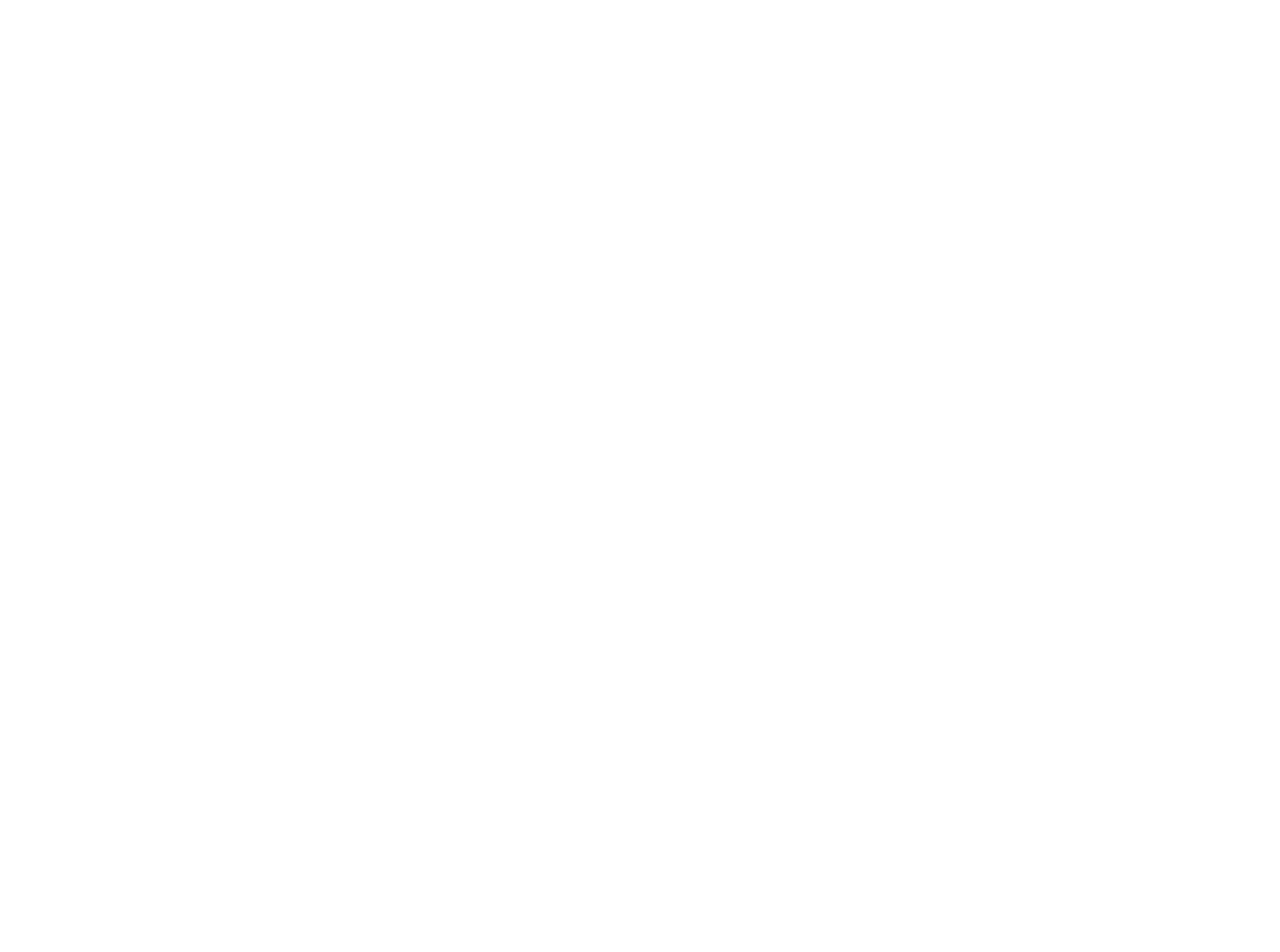
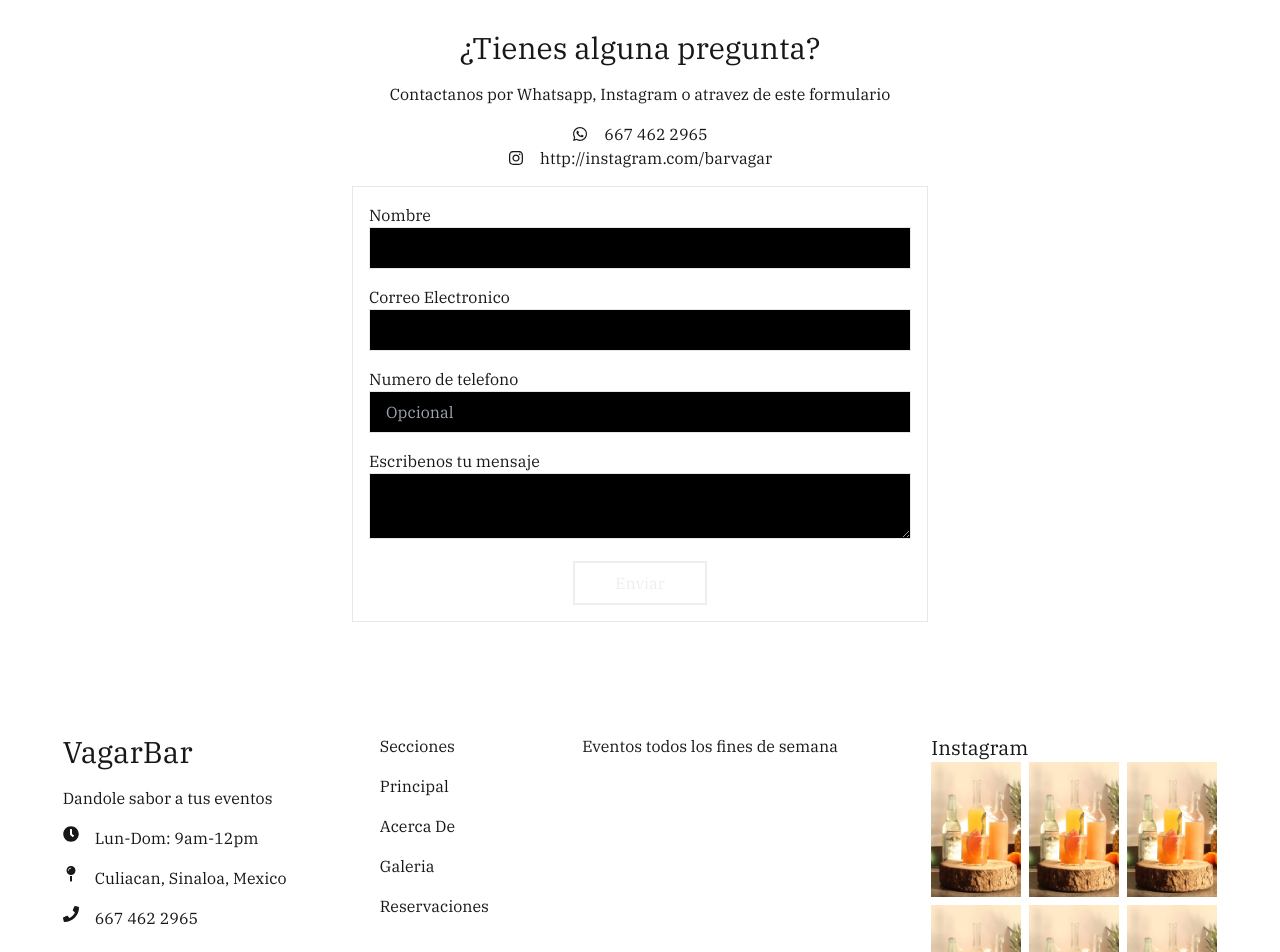
Before and after one commit to HectorVL95/vagarbar, a Next.js app: page / in a window 1280 px wide. Shown: the part 2820-3772 px from the top of the page. Before the commit the page ends 2770 px from the top, so only its background shows below. Built offline with nearby package versions, Linux system fonts and the light colour scheme.

Commit message:
marked up a form to send messages and also started a footer, will continue with it later

```diff
--- a/data/images.js
+++ b/data/images.js
@@ -1,31 +1,31 @@
 const images = [
   {
     id: 0,
-    img: '/img/IMG_6891.jpg'
+    img: '/img/IMG_6891.JPG'
   },
   {
     id: 1,
-    img: '/img/IMG_6904.jpg'
+    img: '/img/IMG_6904.JPG'
   },
   {
     id: 2,
-    img: '/img/IMG_6916.jpg'
+    img: '/img/IMG_6916.JPG'
   },
   {
     id: 3,
-    img: '/img/IMG_6923.jpg'
+    img: '/img/IMG_6923.JPG'
   },
   {
     id: 4,
-    img: '/img/IMG_6935.jpg'
+    img: '/img/IMG_6935.JPG'
   },
   {
     id: 5,
-    img: '/img/IMG_6956.jpg'
+    img: '/img/IMG_6956.JPG'
   },
   {
     id: 6,
-    img: '/img/IMG_6886.jpg'
+    img: '/img/IMG_6886.JPG'
   },
 
 ]
--- a/src/app/page.js
+++ b/src/app/page.js
@@ -4,6 +4,8 @@ import HomeImageSlider from "@/components/views/home-img-slider";
 import HomeBriefInfo from "@/components/views/home-brief-info";
 import GallerySlider from "@/components/views/gallery-slider";
 import About from "@/components/views/about";
+import MessageForm from "@/components/views/message-form";
+import Footer from "@/components/views/footer";
 
 export default function Home() {
   return (
@@ -13,6 +15,8 @@ export default function Home() {
       <HomeBriefInfo />
       <GallerySlider />
       <About />
+      <MessageForm />
+      <Footer />
     </main>
   );
 }
--- a/src/components/views/footer/index.js
+++ b/src/components/views/footer/index.js
@@ -0,0 +1,52 @@
+import Section from "@/components/layouts/main-layout";
+import Image from "next/image";
+import { FaClock, FaMapPin, FaPhone } from "react-icons/fa";
+
+const Footer = () => {
+  return (
+    <footer className="p-8 flex justify-center gap-8 flex-col lg:flex-row justify-around">
+      <div>
+        <ul className="flex flex-col gap-4">
+          <li className="text-3xl hover:cursor-default">VagarBar</li>
+          <li>Dandole sabor a tus eventos</li>
+          <li className="flex gap-4">
+            <FaClock /> Lun-Dom: 9am-12pm
+          </li>
+          <li className="flex gap-4">
+            <FaMapPin /> Culiacan, Sinaloa, Mexico
+          </li>
+          <li className="flex gap-4">
+            <FaPhone /> 667 462 2965
+          </li>
+        </ul>
+      </div>
+      <div>
+        <ul className="flex flex-col gap-4">
+          <li className="text-2dxl hover:cursor-default">Secciones</li>
+          <li>Principal</li>
+          <li>Acerca De</li>
+          <li>Galeria</li>
+          <li>Reservaciones</li>
+        </ul>
+      </div>
+      <div>
+        <p>
+          Eventos todos los fines de semana
+        </p>
+      </div>
+      <div>
+        <p className="text-xl">Instagram</p>
+        <div className="flex flex-col lg:grid grid-rows3 grid-cols-3 gap-2">
+          <Image className="hover:cursor-pointer hover:" src={'/img/IMG_6883.JPG'} width={90} height={90}/>
+          <Image src={'/img/IMG_6883.JPG'} width={90} height={90}/>
+          <Image src={'/img/IMG_6883.JPG'} width={90} height={90}/>
+          <Image src={'/img/IMG_6883.JPG'} width={90} height={90}/>
+          <Image src={'/img/IMG_6883.JPG'} width={90} height={90}/>
+          <Image src={'/img/IMG_6883.JPG'} width={90} height={90}/>
+        </div>
+      </div>
+    </footer>
+  );
+}
+
+export default Footer;
--- a/src/components/views/header/index.js
+++ b/src/components/views/header/index.js
@@ -9,9 +9,6 @@ import { Context } from "@/context/global-context";
 
 const Header = () => {
   const [mobile_show_nav, set_mobile_show_nav] = useState(null);
-  const [show_nav, set_show_nav] = useState(null)
-  const [show_menu_btn, set_show_menu_btn] = useState(null)
-  const [show_social_media, set_show_social_media] = useState(null)
   const { screen_width, set_screen_width } = useContext(Context)
 
   useEffect(() => {
--- a/src/components/views/message-form/index.js
+++ b/src/components/views/message-form/index.js
@@ -1,42 +1,67 @@
+import Section from "@/components/layouts/main-layout";
+import { FaWhatsapp, FaInstagram } from "react-icons/fa";
+import Link from "next/link";
+
 const MessageForm = () => {
 
   return (
-    <div>
-      <p className="text-center">¿Tienes alguna pregunta?</p>
-      <form className="flex flex-col gap-4 border w">
-        <div>
+    <Section custom_style={'gap-4'}>
+      <div className="flex flex-col gap-4 ">
+        <p className="text-center text-3xl">¿Tienes alguna pregunta?</p>
+        <p>Contactanos por Whatsapp, Instagram o atravez de este formulario</p>
+        <div className="flex flex-col justify-left max-w-lg">
+          <div className="flex gap-4 justify-center items-center">
+            <FaWhatsapp />
+            <p>667 462 2965</p>
+          </div>
+          <div className="flex gap-4 justify-center items-center">
+            <FaInstagram />
+            <Link href="http://instagram.com/barvagar">http://instagram.com/barvagar</Link>
+          </div>
+        </div>
+      </div>
+      <form className="flex flex-col justify-center items-center gap-4 border p-4 w-full max-w-xl">
+        <div className="w-full">
           <p>Nombre</p>
           <input
             type="text"
             name="name"
-            clas
+            className="bg-black border px-4 py-2 w-full"
+            required
+
+          />
+        </div>
+        <div className="w-full">
+          <p>Correo Electronico</p>
+          <input
+            type="email"
+            name="email"
+            className="bg-black border px-4 py-2 w-full"
             required
           />
         </div>
-        <div>
-          <p>Correo Electronico</p>
-          <input
-            type="email"
-            name="name"
-
-          />
-        </div>
-        <div>
+        <div className="w-full">
           <p>Numero de telefono</p>
           <input
             type="number"
             name="number"
+            className="bg-black border px-4 py-2 w-full"
             placeholder="Opcional"
-            required
-
           />
         </div>
-        <div>
-
-          <button>Enviar</button>
+        <div className="w-full">
+          <p>Escribenos tu mensaje</p>
+          <textarea
+            type="text"
+            name="message"
+            className="bg-black border px-4 py-2 w-full"
+          />
+        </div>
+        <div className="flex justify-center items-center">
+          <button className="py-2 px-10 border-2 border-white text-white hover:bg-white hover:text-black">Enviar</button>
         </div>
       </form>
-    </div>
+    </Section>
   );
 }
 
--- a/tailwind.config.js
+++ b/tailwind.config.js
@@ -14,7 +14,7 @@ module.exports = {
         'black': "#000000"
       },
       backgroundImage: {
-        "orange-drink": "url('/img/IMG_6886.jpg')",
+        "orange-drink": "url('/img/IMG_6886.JPG')",
         "owner-serving": "url('/img/serving.jpg')"
       }
     },
```
